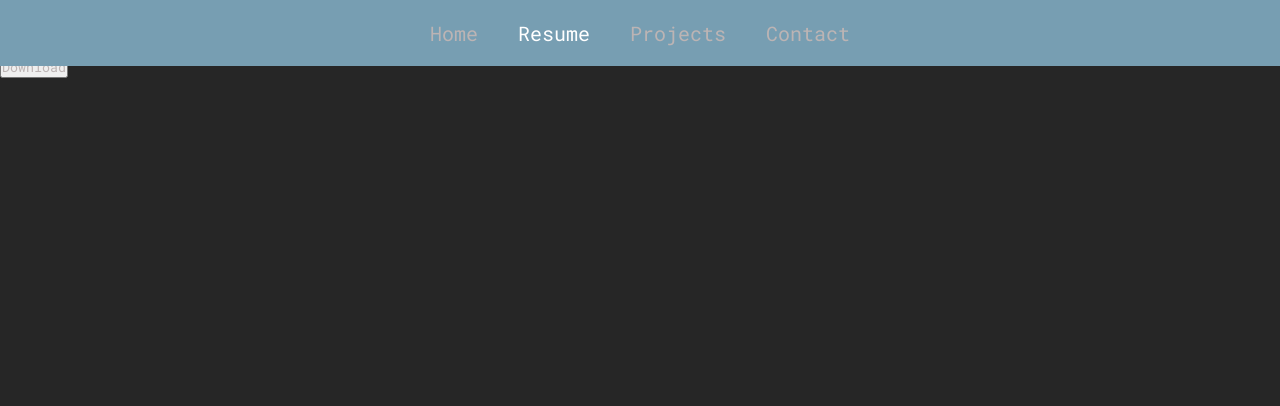
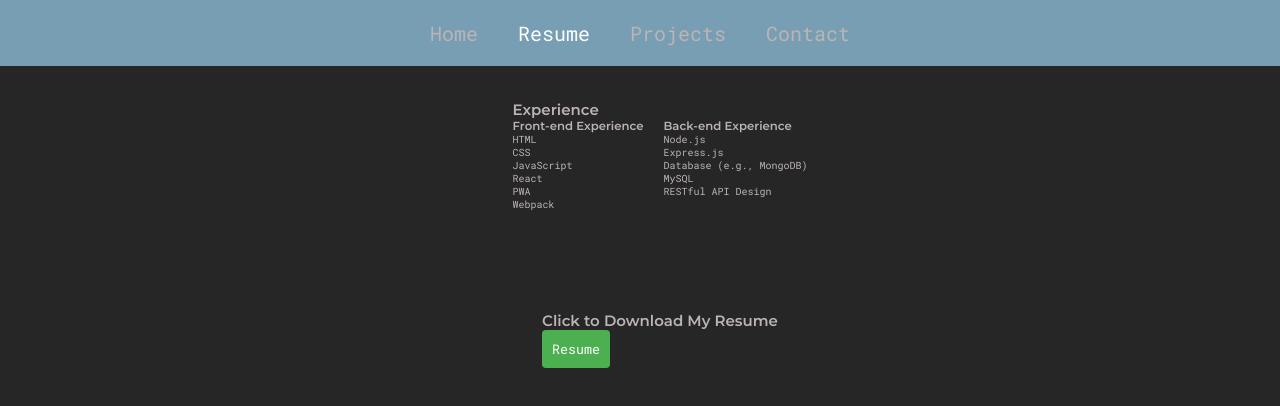
Before and after one commit to JeremyBlau/Developer_Profile_React, a React (Create React App) app: page /resume in a window 1280 px wide. Shown: the top 406 px of the page. Built offline with nearby package versions, Linux system fonts and the light colour scheme.

Commit message:
added to the resume page

```diff
--- a/src/pages/resume.js
+++ b/src/pages/resume.js
@@ -1,15 +1,17 @@
 import React from 'react';
+import myResume from '../assets/resume/Resume_Jeremy Wallace Blau.pdf';
+import '../styles/resume.css';
 
 export default function Resume() {
   // Function to handle the download action
   const handleDownload = () => {
-    // Replace 'your_resume.pdf' with the actual filename of your resume
-    const resumeUrl = '/path/to/your_resume.pdf';
+    // Use the imported resume file
+    const resumeUrl = myResume;
 
     // Create an anchor element with the download attribute
     const link = document.createElement('a');
     link.href = resumeUrl;
-    link.download = 'your_resume.pdf';
+    link.download = 'Resume_Jeremy Wallace Blau.pdf';
 
     // Append the anchor element to the body
     document.body.appendChild(link);
@@ -22,18 +24,39 @@ export default function Resume() {
   };
 
   return (
-    <div>
-      <header>
-        <h1>Your Name</h1>
-        <p>Web Developer</p>
-      </header>
+    <div className="resume-container">
+      <section>
+        <h2>Experience</h2>
+        <div className="experience-container">
+          <div className="experience-column">
+            <h3>Front-end Experience</h3>
+            <ul>
+              <li>HTML</li>
+              <li>CSS</li>
+              <li>JavaScript</li>
+              <li>React</li>
+              <li>PWA</li>
+              <li>Webpack</li>
+            </ul>
+          </div>
 
-      {/* ... (previous sections) */}
+          <div className="experience-column">
+            <h3>Back-end Experience</h3>
+            <ul>
+              <li>Node.js</li>
+              <li>Express.js</li>
+              <li>Database (e.g., MongoDB)</li>
+              <li>MySQL</li>
+              <li>RESTful API Design</li>
+            </ul>
+          </div>
+        </div>
+      </section>
 
       <section>
-        <h2>Download Resume</h2>
+        <h2>Click to Download My Resume</h2>
         <button type="button" onClick={handleDownload}>
-          Download
+          Resume
         </button>
       </section>
     </div>
--- /dev/null
+++ b/src/styles/resume.css
@@ -0,0 +1,34 @@
+section {
+    margin-top: 100px;
+    margin-left: 40px
+  }
+
+  /* Style for the Download button */
+  button {
+    padding: 10px;
+    background-color: #4caf50; /* Green background color */
+    color: white; /* White text color */
+    border: none; /* Remove border */
+    border-radius: 4px; /* Rounded corners */
+    cursor: pointer; /* Add a pointer cursor on hover */
+  }
+
+  /* Add a hover effect for the button */
+  button:hover {
+    background-color: #45a049;
+  }
+  .resume-container {
+    display: flex;
+    flex-direction: column;
+    align-items: center;
+  }
+
+  .experience-container {
+    display: flex;
+    justify-content: center;
+    gap: 20px; /* Optional: Adds some space between the columns */
+  }
+
+  .experience-column {
+    text-align: left; /* Optional: Aligns text to the left within each column */
+  }
```
Also changed, not shown: 1 other file (tests, documents, lock files or other folders).
